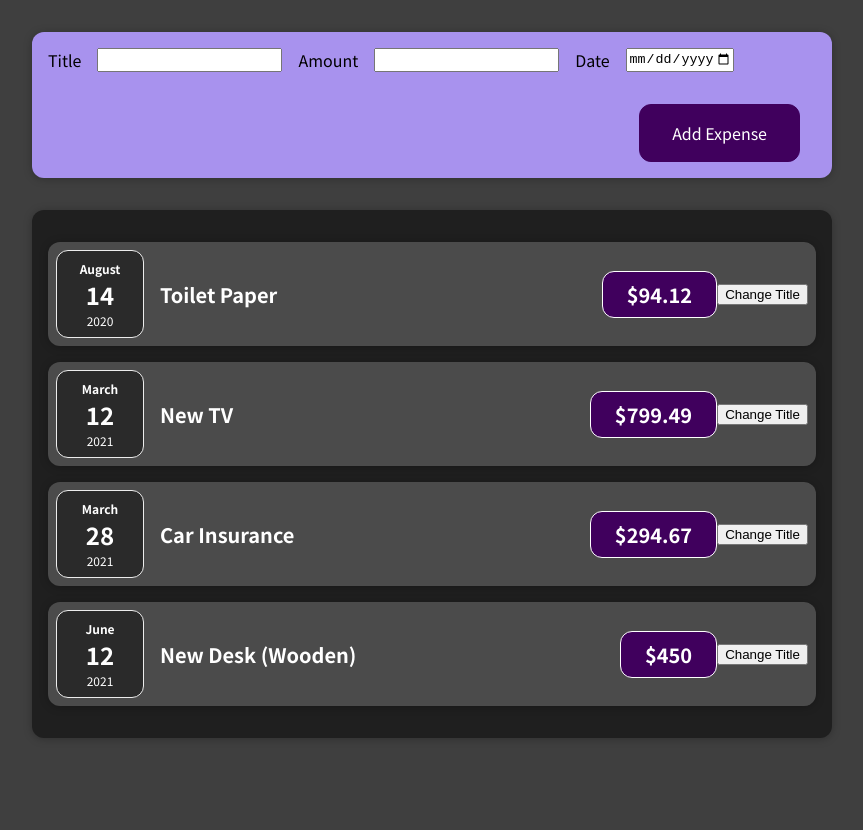
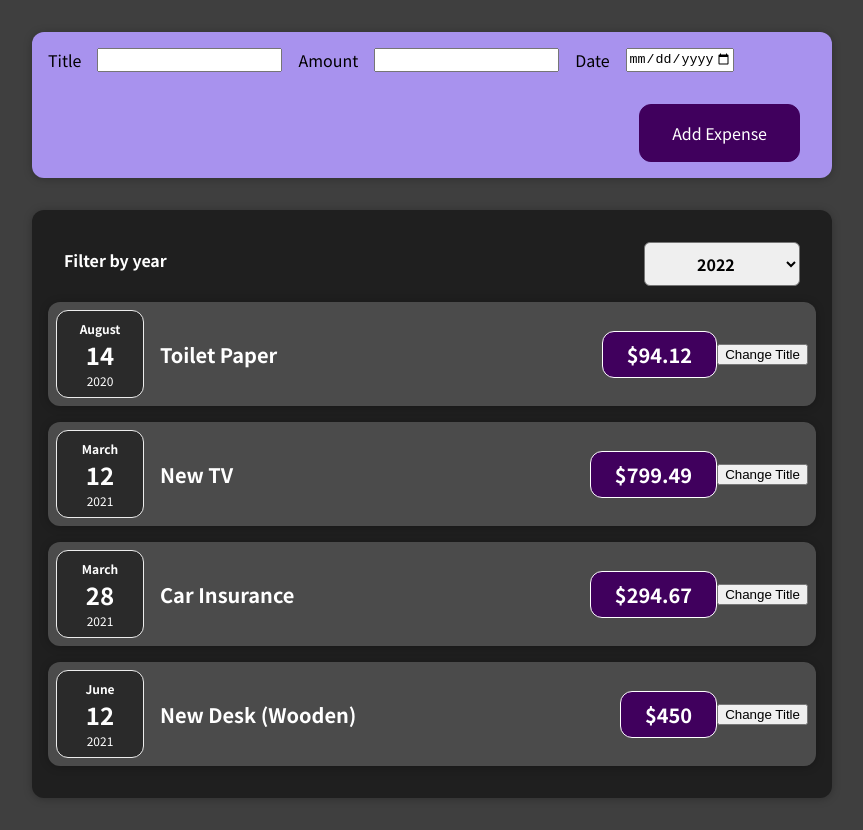
Before and after one commit to TortoiseRevenge/React_Activity_1, a React (Create React App) app: page / in a window 1280 px wide. Shown: the whole page, without its empty margins (208-1071 px from the left). Before the commit the page ends 800 px from the top, so only its background shows below. Built offline with nearby package versions, Linux system fonts and the light colour scheme.

Commit message:
Merge remote-tracking branch 'origin/Adam3' into Sean

```diff
--- a/src/App.js
+++ b/src/App.js
@@ -1,9 +1,10 @@
-import React from "react";
+import React,{useState} from "react";
 import Expenses from "./components/Expenses";
 import NewExpense from './components/newExpense/NewExpense.js';
 
 function App() {
-  const expenses = [
+
+  const InitialExpenses = [
     {
       id: "e1",
       title: "Toilet Paper",
@@ -24,10 +25,18 @@
       date: new Date(2021, 5, 12),
     },
   ];
+  const [expense,setExpense] = useState(InitialExpenses);
+
+  function addExpenseHandler(expense){
+    setExpense((prevExpenses) => {
+      return [...prevExpenses, expense];
+    });
+  }
   return (
     <div>
-      <NewExpense></NewExpense>
-      <Expenses items={expenses}>
+      <NewExpense oAddExpense={addExpenseHandler}></NewExpense>
+
+      <Expenses items={expense}>
       </Expenses>
     </div>
   );
--- a/src/components/Expenses.js
+++ b/src/components/Expenses.js
@@ -1,18 +1,24 @@
-import React from 'react';
+import React,{useState} from 'react';
 import ExpenseItem from './ExpenseItem';
 import './Expenses.css'
 import Card from './Card';
+import ExpensesFilter from './ExpensesFilter';
 function Expenses(props){
+    const [filteredYear, setFilteredYear] = useState("2022");
+    function filterChangeHandler(selectedYear){
+       setFilteredYear(selectedYear);
+    }
     return(
         <Card className="expenses">
-            <ExpenseItem title = {props.items[0].title} amount = {props.items[0].amount} date={props.items[0].date}>
-            </ExpenseItem>
-            <ExpenseItem title = {props.items[1].title} amount = {props.items[1].amount} date={props.items[1].date}>
-            </ExpenseItem>
-            <ExpenseItem title = {props.items[2].title} amount = {props.items[2].amount} date={props.items[2].date}>
-            </ExpenseItem>
-            <ExpenseItem title = {props.items[3].title} amount = {props.items[3].amount} date={props.items[3].date}>
-            </ExpenseItem>
+            <ExpensesFilter selected={filteredYear} onFilterChange={filterChangeHandler}></ExpensesFilter>
+            {props.items.map((expensesElement) => (
+        <ExpenseItem
+          key = {expensesElement.id}
+          title={expensesElement.title}
+          amount={expensesElement.amount}
+          date={expensesElement.date}
+        ></ExpenseItem>
+      ))}
         </Card>
     );
 }
--- /dev/null
+++ b/src/components/ExpensesFilter.css
@@ -0,0 +1,24 @@
+.expenses-filter {
+    color: white;
+    padding: 0 1rem;
+  }
+
+  .expenses-filter__control {
+    display: flex;
+    width: 100%;
+    align-items: center;
+    justify-content: space-between;
+    margin: 1rem 0;
+  }
+
+  .expenses-filter label {
+    font-weight: bold;
+    margin-bottom: 0.5rem;
+  }
+
+  .expenses-filter select {
+    font: inherit;
+    padding: 0.5rem 3rem;
+    font-weight: bold;
+    border-radius: 6px;
+  }
--- /dev/null
+++ b/src/components/ExpensesFilter.js
@@ -0,0 +1,24 @@
+import React from 'react';
+
+import './ExpensesFilter.css';
+
+const ExpensesFilter = (props) => {
+    function dropDownChangeHandler(event){
+        props.onFilterChange(event.target.value);
+    }
+  return (
+    <div className='expenses-filter'>
+      <div className='expenses-filter__control'>
+        <label>Filter by year</label>
+        <select value={props.selected} onChange={dropDownChangeHandler}>
+          <option value='2022'>2022</option>
+          <option value='2021'>2021</option>
+          <option value='2020'>2020</option>
+          <option value='2019'>2019</option>
+        </select>
+      </div>
+    </div>
+  );
+};
+
+export default ExpensesFilter;
--- a/src/components/newExpense/NewExpense.js
+++ b/src/components/newExpense/NewExpense.js
@@ -2,13 +2,13 @@
 import './NewExpense.css';
 import ExpenseForm from './ExpenseForm.js';
 
-function NewExpense(){
+function NewExpense(props){
     function saveExpenseDataHandler(enteredExpenseData){
         const expenseData = {
             ...enteredExpenseData,
             id: Math.random().toString()
         };
-        console.log(expenseData)
+        props.onAddExpense(expenseData);
     }
     return(
         <div className='new-expense'>
```
